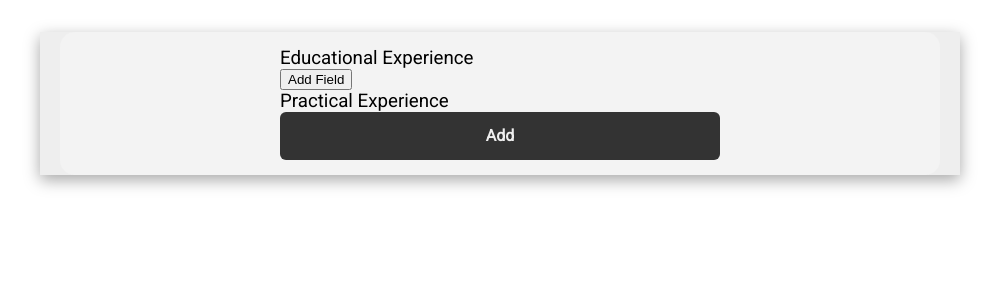
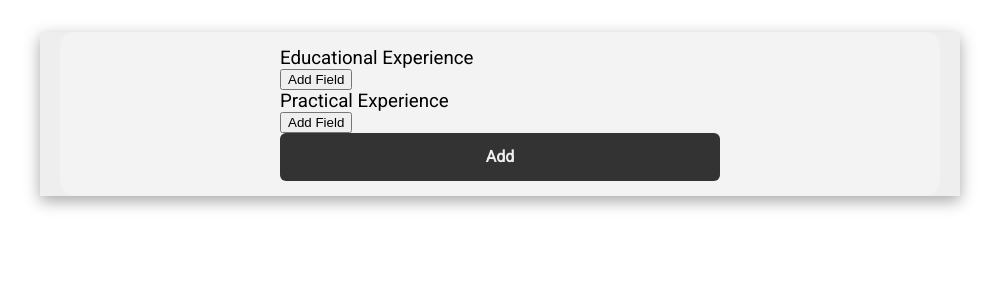
Before and after one commit to Yeffry921/Project-CV-Application, a React (Create React App) app: page / in a window 1280 px wide. Shown: the top 300 px of the page, without its empty margins (140-1139 px from the left). Built offline with nearby package versions, Linux system fonts and the light colour scheme.

Commit message:
add logic for job field rendering

```diff
--- a/src/components/coverForm.js
+++ b/src/components/coverForm.js
@@ -2,8 +2,9 @@
 import React, { Component } from 'react'
 import { v4 as uuidv4 } from 'uuid';
 
-import Educational
- from './Educational';
+import Educational from './EducationField';
+import JobField from './JobField';
+
 class CoverForm extends Component {
   constructor(props) {
     super(props);
@@ -11,7 +12,7 @@ class CoverForm extends Component {
 
   render () {
     const { personal, jobs, education } = this.props.values
-    const { addEducationField, onEducationChange } = this.props
+    const { addEducationField, addJobField, onEducationChange, onJobChange } = this.props
       return (
         <div className='cover-wrapper'>
           <form>
@@ -26,9 +27,9 @@ class CoverForm extends Component {
 
             <div>
               <h3>Educational Experience</h3>
-              {education.map((item) => {
+              {education.map((eduItem) => {
                 return (
-                  <Educational data={item} id={item.id} key={item.id} onChange={onEducationChange}/>
+                  <Educational data={eduItem} id={eduItem.id} key={eduItem.id} onChange={onEducationChange}/>
                 )
               })}
               <button onClick={addEducationField}>Add Field</button>
@@ -36,11 +37,13 @@ class CoverForm extends Component {
 
             <div>
               <h3>Practical Experience</h3>
-              {/* <input type='text' onChange={onChange} value={values.company} name='company' placeholder='Company Name'/>
-              <input type='text' onChange={onChange} value={values.companyTitle} name='companyTitle' placeholder='Company Title'/>
-              <input type='date' onChange={onChange} value={values.companyDateStart} name='companyDateStart' placeholder='Date started'/>
-              <input type='date' onChange={onChange} value={values.companyDateEnd} name='companyDateEnd' placeholder='Dated ended (Leave blank if still attending)'/>
-              <input placeholder='Main tasks' onChange={onChange} value={values.companyTasks} name='companyTasks'/> */}
+
+              {jobs.map((jobItem) => {
+                return (
+                  <JobField data={jobItem} id={jobItem.id} key={jobItem.id} onChange={onJobChange}/>
+                )
+              })}
+              <button onClick={addJobField}>Add Field</button>
             </div>
 
             <div>
```
